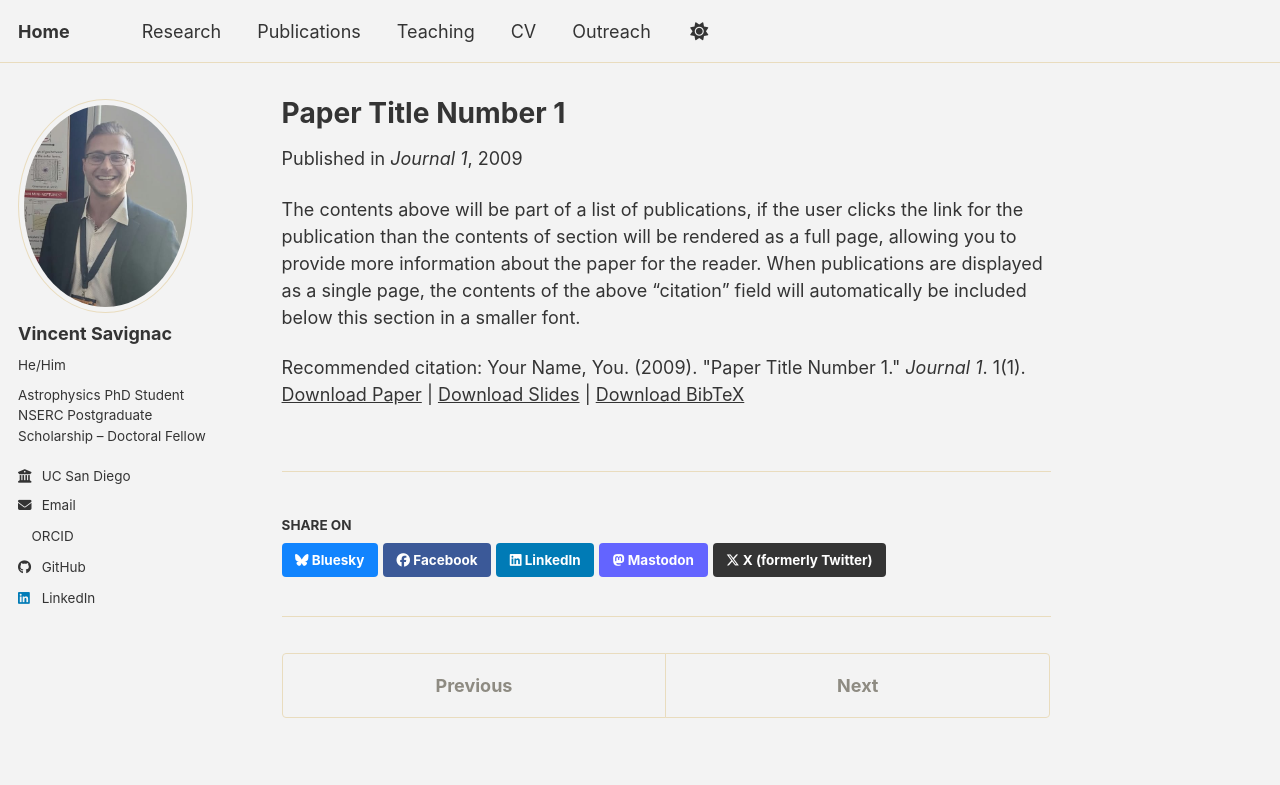
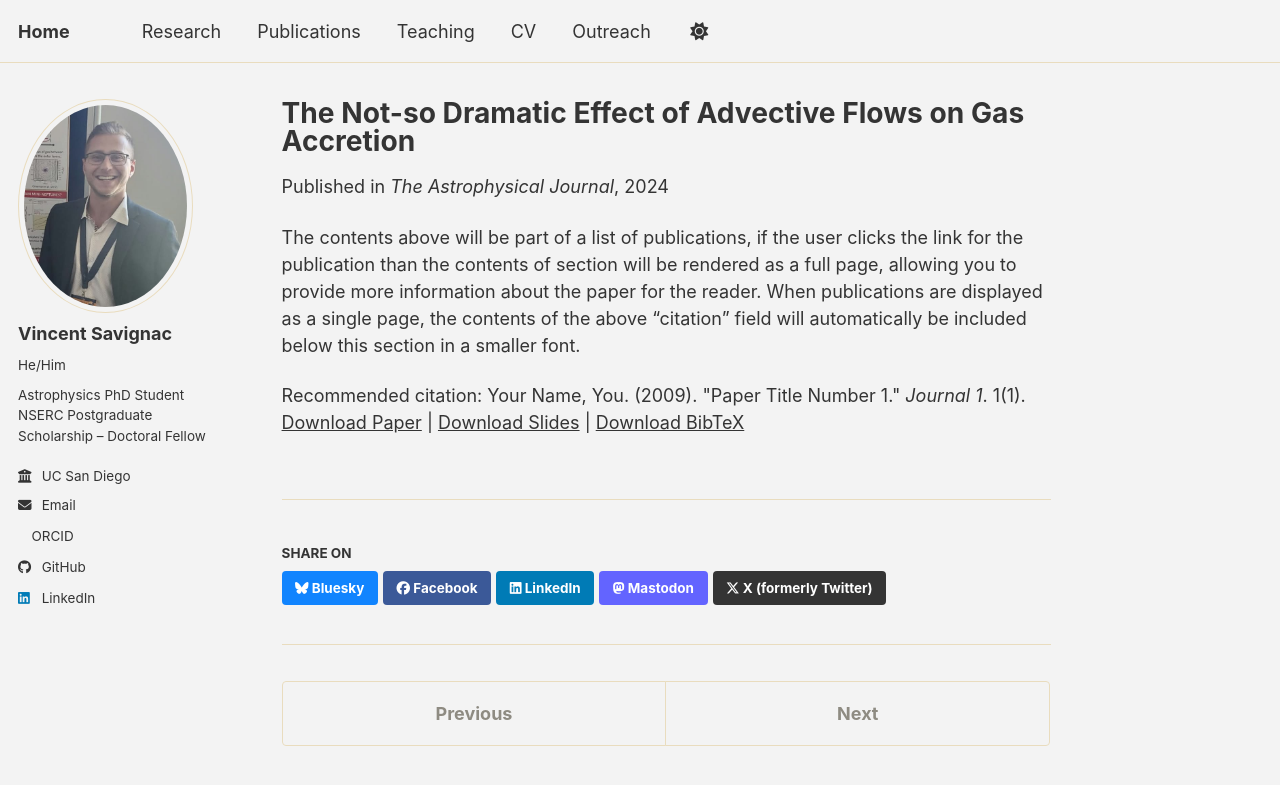
Before and after one commit to vincentsavignac/vincentsavignac.github.io, a Jekyll site: the page built from _publications/2024-09-20-entropy_advection.md, in a window 1280 px wide. Shown: the top 785 px of the page. Built offline with Jekyll 4.4.1, drawn with Linux system fonts in a browser that asks for light colours; a script bundle is joined from its source files by our own code; a style sheet for code colours, icons or effects is not loaded.

Commit message:
Revise publication entry for entropy advection paper
Updated publication details for the paper on advective flows.

```diff
--- a/_publications/2009-10-01-paper-title-number-1.md
+++ b/_publications/2024-09-20-entropy_advection.md
@@ -1,11 +1,11 @@
 ---
-title: "Paper Title Number 1"
+title: "The Not-so Dramatic Effect of Advective Flows on Gas Accretion"
 collection: publications
 category: manuscripts
-permalink: /publication/2009-10-01-paper-title-number-1
+permalink: /publication/2024-09-20-entropy_advection
 excerpt: 'This paper is about the number 1. The number 2 is left for future work.'
-date: 2009-10-01
-venue: 'Journal 1'
+date: 2024-09-20
+venue: 'The Astrophysical Journal'
 slidesurl: 'https://academicpages.github.io/files/slides1.pdf'
 paperurl: 'https://academicpages.github.io/files/paper1.pdf'
 bibtexurl: 'https://academicpages.github.io/files/bibtex1.bib'
```
